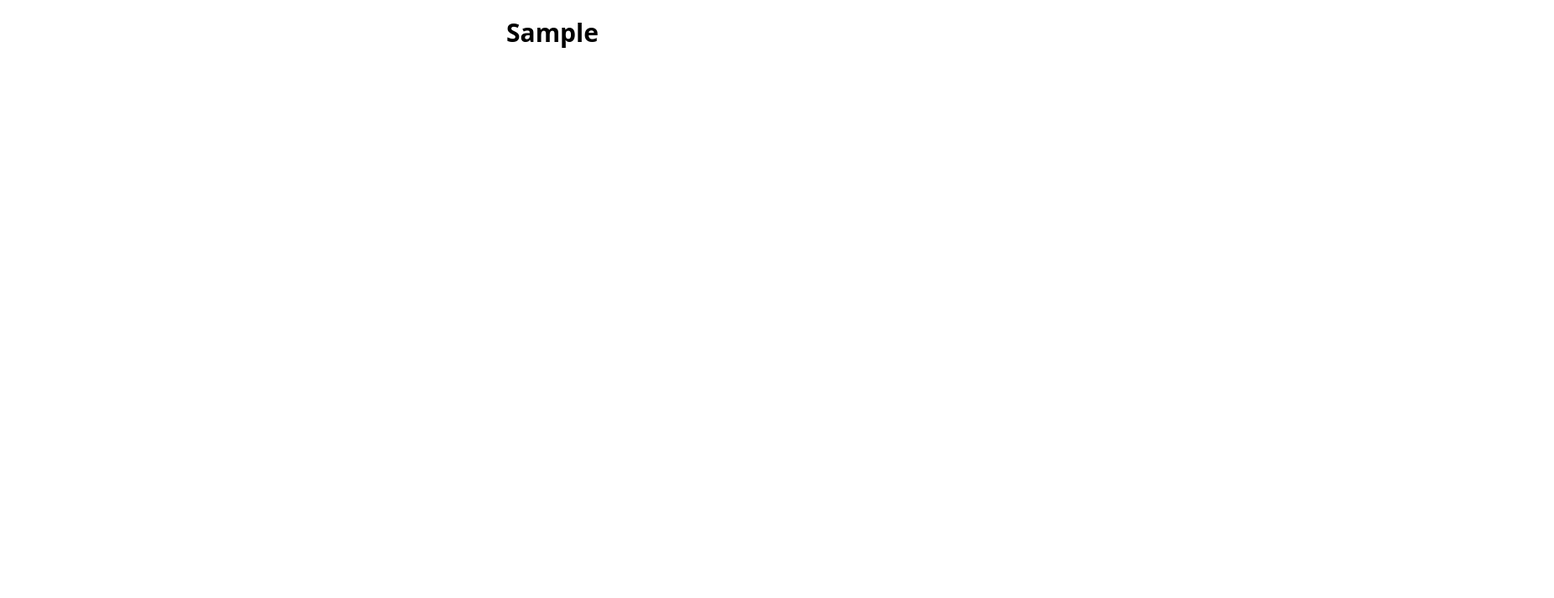
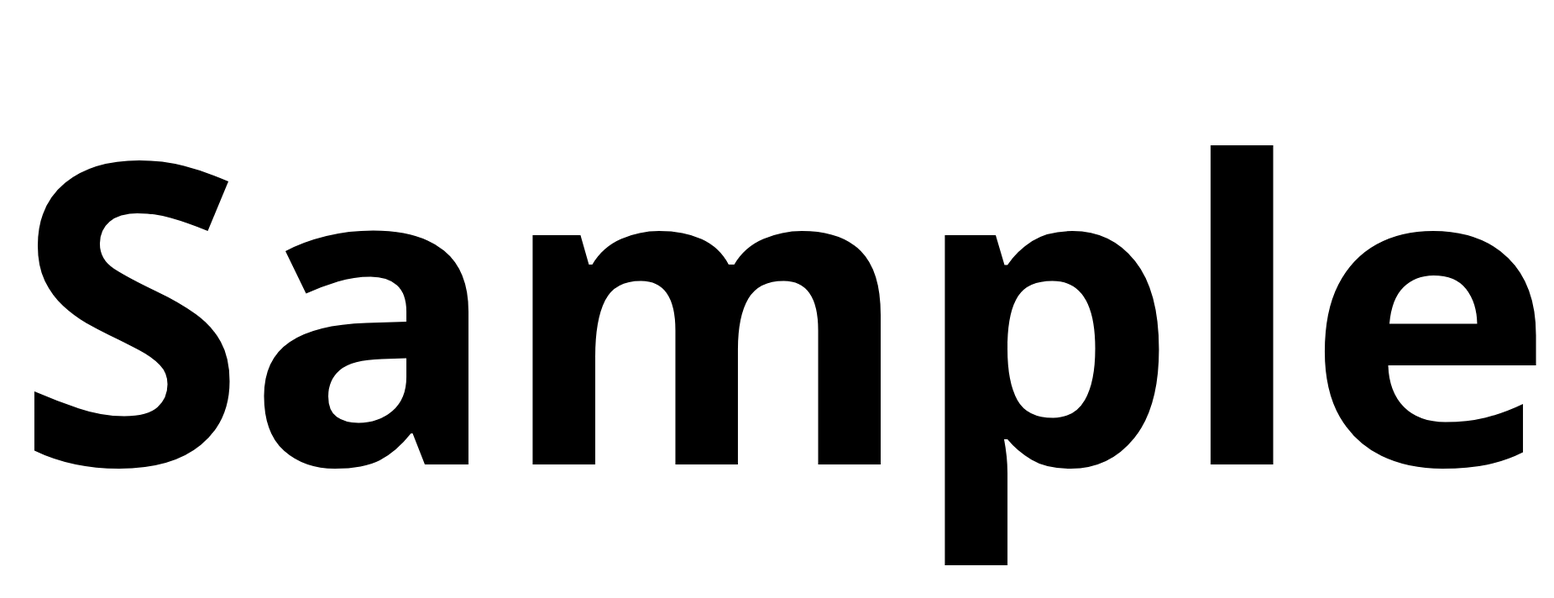
Before and after one commit to satofh/sample, a plain HTML site: page index.html in a window 1280 px wide. Shown: the whole page at 84% size, 1851 px wide, since content can reach past the window. Drawn offline with Linux system fonts and the light colour scheme.

Commit message:
Update index.css

```diff
--- a/index.css
+++ b/index.css
@@ -10,8 +10,6 @@ body {
     font-size:30px;
 }
 
-.mac {
-    strong {
-        font-size:500px;
-    }
+strong {
+    font-size:500px;
 }
```
